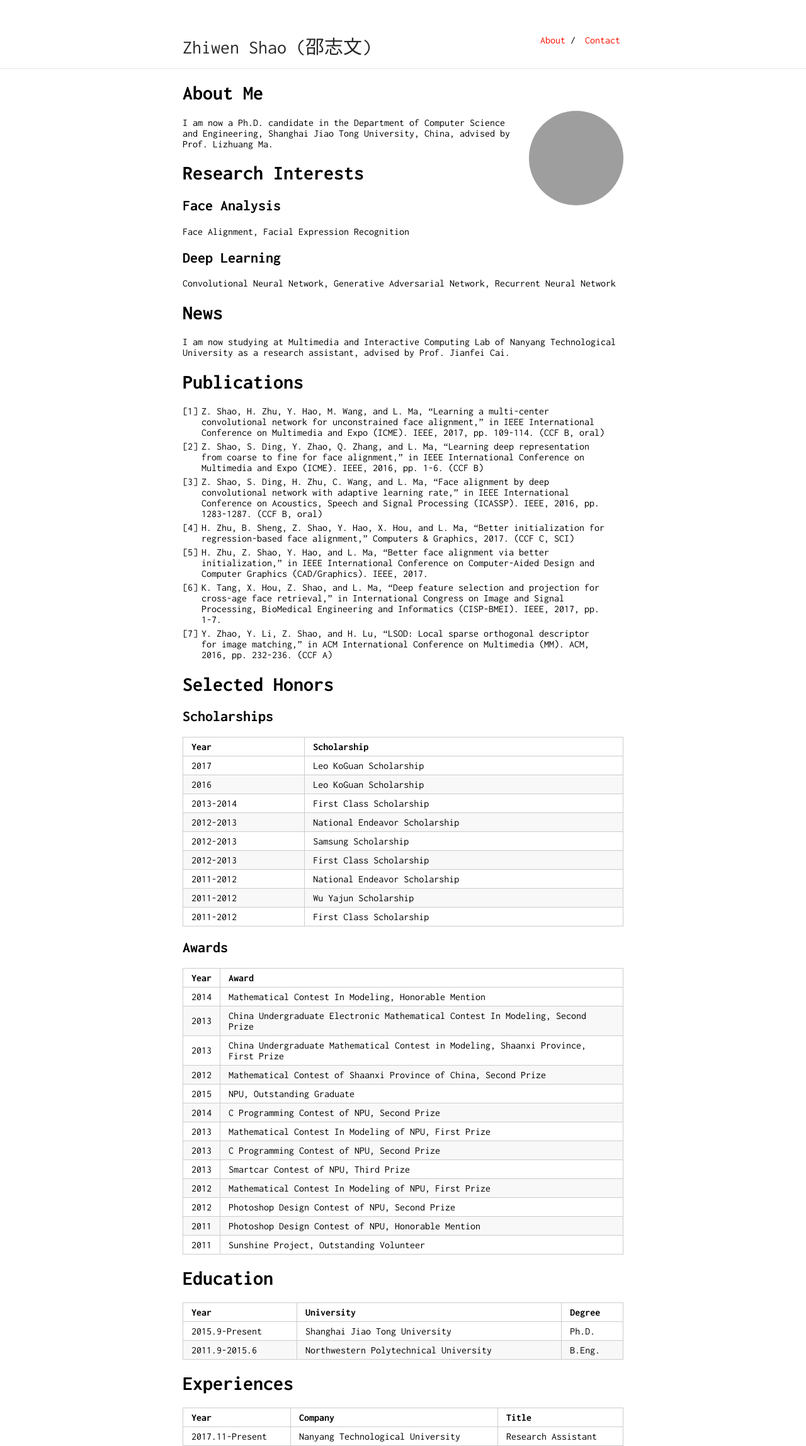
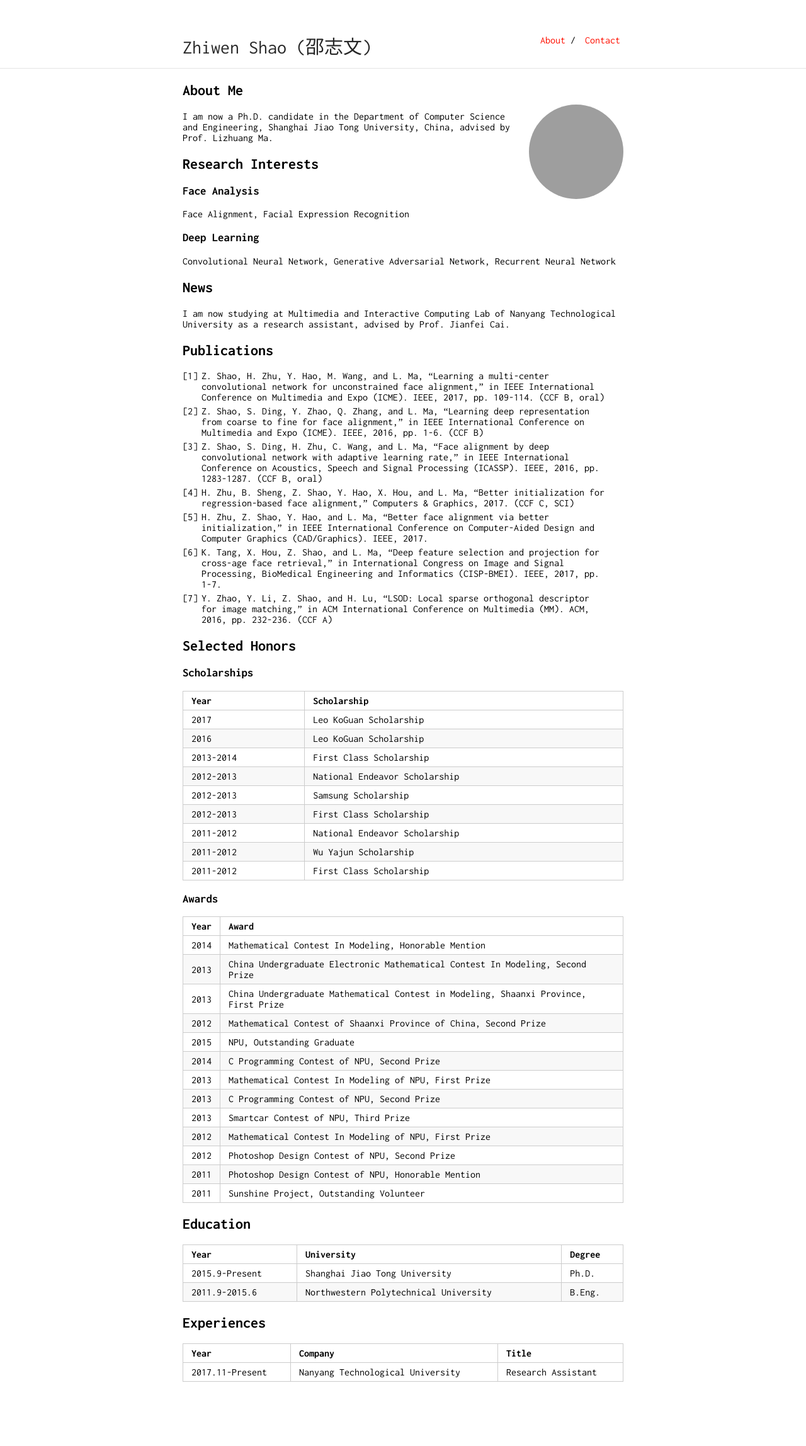
Before and after one commit to ZhiwenShao/ZhiwenShao_v1.github.io, a Jekyll site: the page built from index.md, in a window 1280 px wide. Shown: the whole page at 63% size. Built offline with Jekyll 4.4.1, drawn with Linux system fonts in a browser that asks for light colours; our own code applies the rules of GitHub Pages for plain Markdown files; after the commit the page ends 2194 px from its top, so only the background shows below that; grey boxes are pictures that could not be loaded.

```diff
--- a/index.md
+++ b/index.md
@@ -2,27 +2,27 @@
 layout: default
 ---
 
-# About Me
+## About Me
 
 <img class="profile-picture" src="zhiwen.png">
 
 I am now a Ph.D. candidate in the Department of Computer Science and Engineering, Shanghai Jiao Tong University, China, advised by Prof. Lizhuang Ma.
 
-# Research Interests
+## Research Interests
 
-## Face Analysis
+### Face Analysis
 
 Face Alignment, Facial Expression Recognition
 
-## Deep Learning
+### Deep Learning
 
 Convolutional Neural Network, Generative Adversarial Network, Recurrent Neural Network
 
-# News
+## News
 
 I am now studying at Multimedia and Interactive Computing Lab of Nanyang Technological University as a research assistant, advised by Prof. Jianfei Cai.
 
-# Publications
+## Publications
 
 1. Z. Shao, H. Zhu, Y. Hao, M. Wang, and L. Ma, “Learning a multi-center convolutional network for unconstrained face alignment,” in IEEE International Conference on Multimedia and Expo (ICME). IEEE, 2017, pp. 109-114. (CCF B, oral)
 2. Z. Shao, S. Ding, Y. Zhao, Q. Zhang, and L. Ma, “Learning deep representation from coarse to fine for face alignment,” in IEEE International Conference on Multimedia and Expo (ICME). IEEE, 2016, pp. 1-6. (CCF B)
@@ -32,9 +32,9 @@ I am now studying at Multimedia and Interactive Computing Lab of Nanyang Technol
 6. K. Tang, X. Hou, Z. Shao, and L. Ma, “Deep feature selection and projection for cross-age face retrieval,” in International Congress on Image and Signal Processing, BioMedical Engineering and Informatics (CISP-BMEI). IEEE, 2017, pp. 1-7.
 7. Y. Zhao, Y. Li, Z. Shao, and H. Lu, “LSOD: Local sparse orthogonal descriptor for image matching,” in ACM International Conference on Multimedia (MM). ACM, 2016, pp. 232-236. (CCF A)
 
-# Selected Honors
+## Selected Honors
 
-## Scholarships
+### Scholarships
 
 Year | Scholarship
 -----|-------
@@ -49,7 +49,7 @@ Year | Scholarship
 2011-2012 | First Class Scholarship
 
 
-## Awards
+### Awards
 
 Year | Award
 -----|-------
@@ -67,14 +67,14 @@ Year | Award
 2011 | Photoshop Design Contest of NPU, Honorable Mention
 2011 | Sunshine Project, Outstanding Volunteer
 
-# Education
+## Education
 
 Year | University | Degree
 -----|-------|------
 2015.9-Present | Shanghai Jiao Tong University | Ph.D.
 2011.9-2015.6 | Northwestern Polytechnical University | B.Eng.
 
-# Experiences
+## Experiences
 
 Year | Company | Title
 -----|-------|------
```
